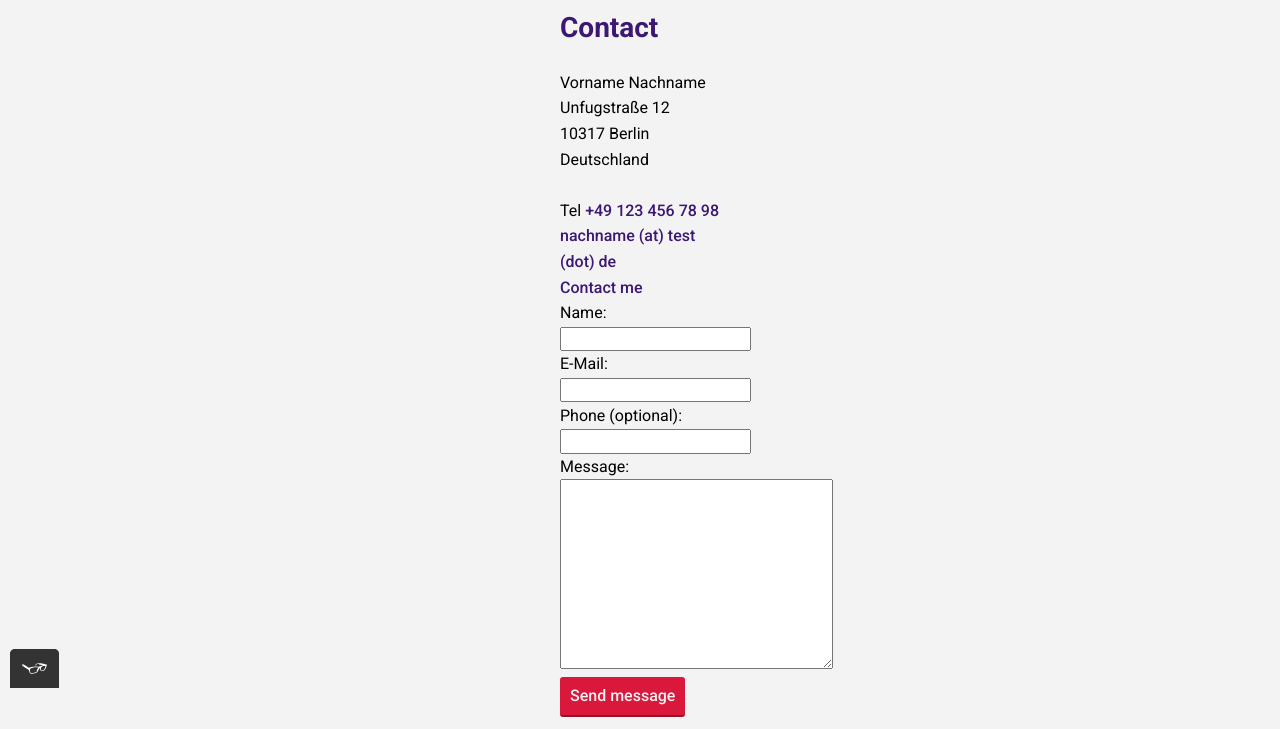
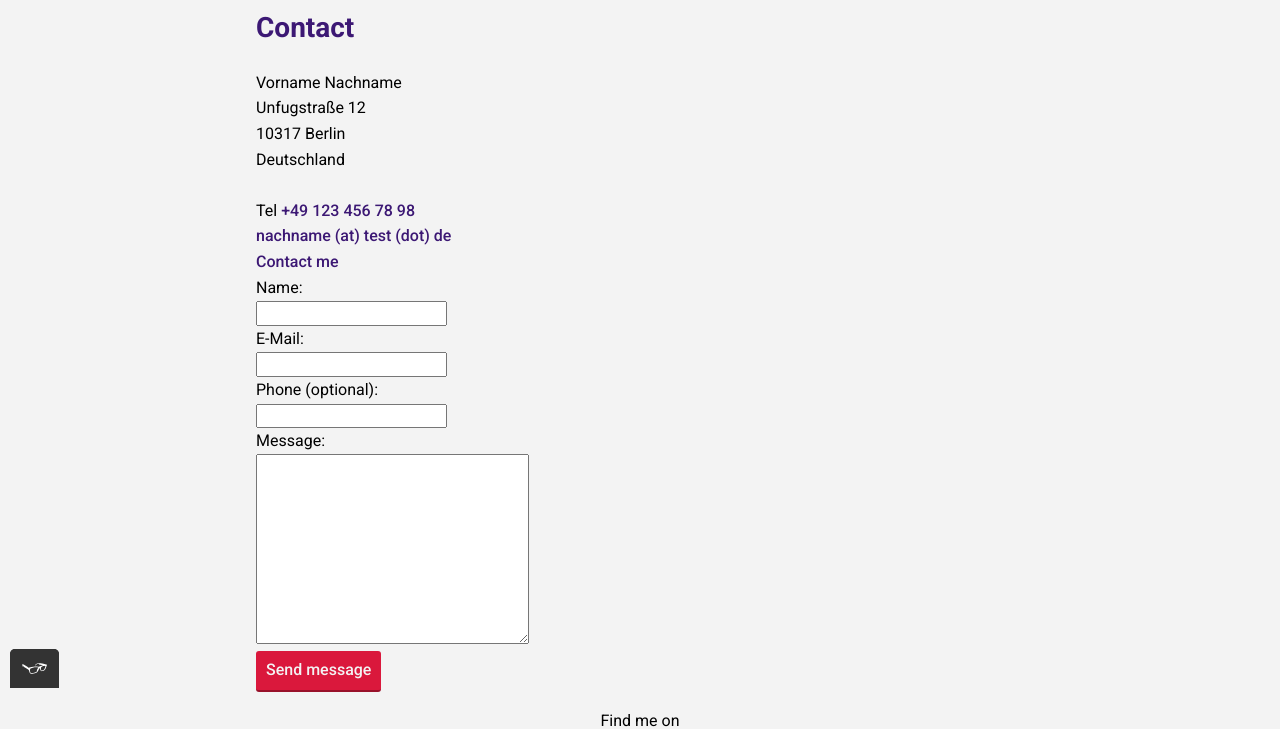
Before and after one commit to lxnhard/portfolio-website, a plain HTML site: page contact.html in a window 1280 px wide. Shown: the part 112-841 px from the top of the page. Drawn offline with nearby package versions, Linux system fonts and the light colour scheme.

Commit message:
Revert "adjust contact layout"
This reverts commit 9f7424758a4a4522594e98a875c241b2a5b70746.

```diff
--- a/contact.html
+++ b/contact.html
@@ -29,7 +29,7 @@
         </ul>
       </nav>
     </header>
-    <main class="contact">
+    <main>
       <h1>Contact</h1>
       <div>
           Vorname Nachname<br>
--- a/css/style.production.css
+++ b/css/style.production.css
@@ -13,6 +13,7 @@ Deep Red: #932432;
 Pure Purple: #3C1874;
 Purple Tinged Grey: #283747;
  */
+
 
  * {
    -webkit-box-sizing: border-box;
@@ -65,25 +66,6 @@ a:active {
 ul {
   padding-left: 0;
   list-style-position: inside;
-}
-
-body {
-  max-width: 1440px;
-  padding: 20px;
-  margin: 0 auto;
-}
-
-main {
-  width: 100%;
-  max-width: 768px;
-  margin: 0 auto;
-}
-
-.contact {
-  margin-left: auto;
-  margin-right: auto;
-  width: 10em;
-
 }
 
 button {
@@ -283,6 +265,18 @@ button:focus,
   padding: 10px;
 }
 
+body {
+  max-width: 1440px;
+  padding: 20px;
+  margin: 0 auto;
+}
+
+main {
+  width: 100%;
+  max-width: 768px;
+  margin: 0 auto;
+  text-align: justify;
+}
 
 @media all and (max-width: 500px) {
   .project-list {
--- a/css/styles.css
+++ b/css/styles.css
@@ -51,43 +51,23 @@ h3 {
 }
 
 a {
-  color: var(--primary-color);
+  color: var(--secondary-color);
   font-weight: var(--semibold);
   text-decoration: none;
 }
 a:visited {
-  color: var(--primary-color);
-  font-weight: 400;
+  color: var(--secondary-color-darker);
 }
 a:hover , a:focus {
   text-decoration: underline;
 }
 a:active {
-  color: #000;
+  color: var(--primary-color);
 }
 
 ul {
   padding-left: 0;
   list-style-position: inside;
-}
-
-body {
-  max-width: 1440px;
-  padding: 20px;
-  margin: 0 auto;
-}
-
-main {
-  width: 100%;
-  max-width: 768px;
-  margin: 0 auto;
-}
-
-.contact {
-  margin-left: auto;
-  margin-right: auto;
-  width: 10em;
-
 }
 
 button,
@@ -139,7 +119,7 @@ button:focus,
   border-radius: 50%;
 }
 
-/*Header and Navigation layout*/
+/*Header and Navigation*/
 .page-header {
   display: flex;
   width: 100%;
@@ -148,6 +128,7 @@ button:focus,
   border-bottom: 2px solid rgba(0, 0, 0, 0.3);
   align-items: flex-end;
 }
+
 .page-header__item{
   flex: 0 1 200px;
 }
@@ -156,30 +137,26 @@ button:focus,
   flex-grow: 1;
   text-align: right;
 }
-
-/*Navigation*/
+.page-header__logo {
+  transition: opacity 0.9s;
+}
+.page-header__logo:hover,
+.page-header__logo:focus {
+  opacity: 0.6;
+  transition: opacity 0.9s;
+}
 
 .navigation-list {
   list-style-type: none;
 }
 .navigation-list li {
   display: inline-block;
-  padding: 0 10px;
+  margin-left: 15px;
 }
 .navigation-list__item--active {
-  font-weight: var(--bold);
+  text-decoration: underline;
 }
 
-/*header logo transition */
-.page-header__logo {
-  transition: opacity 0.9s;
-}
-.page-header__logo:hover,
-.page-header__logo:focus,
-.page-header__logo:active {
-  opacity: 0.6;
-  transition: opacity 0.9s;
-}
 /*Footer */
 .page-footer {
   clear: both;
@@ -187,7 +164,6 @@ button:focus,
   flex-direction: column;
   text-align: center;
 }
-
 
 /*Project grid list for Work page*/
 
@@ -237,6 +213,18 @@ button:focus,
   padding: 10px;
 }
 
+body {
+  max-width: 1440px;
+  padding: 20px;
+  margin: 0 auto;
+}
+
+main {
+  width: 100%;
+  max-width: 768px;
+  margin: 0 auto;
+  text-align: justify;
+}
 
 @media all and (max-width: 500px) {
   .project-list {
```
